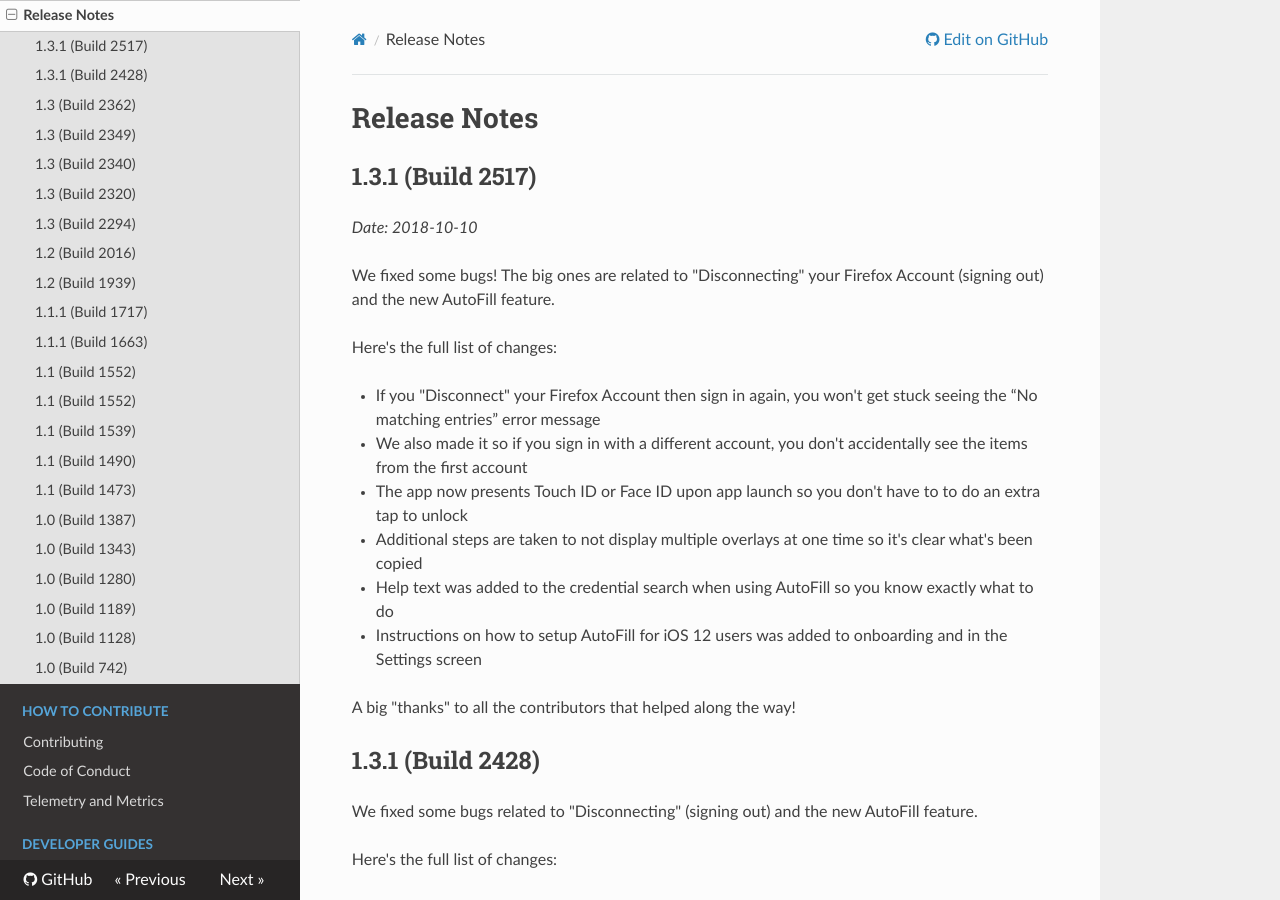
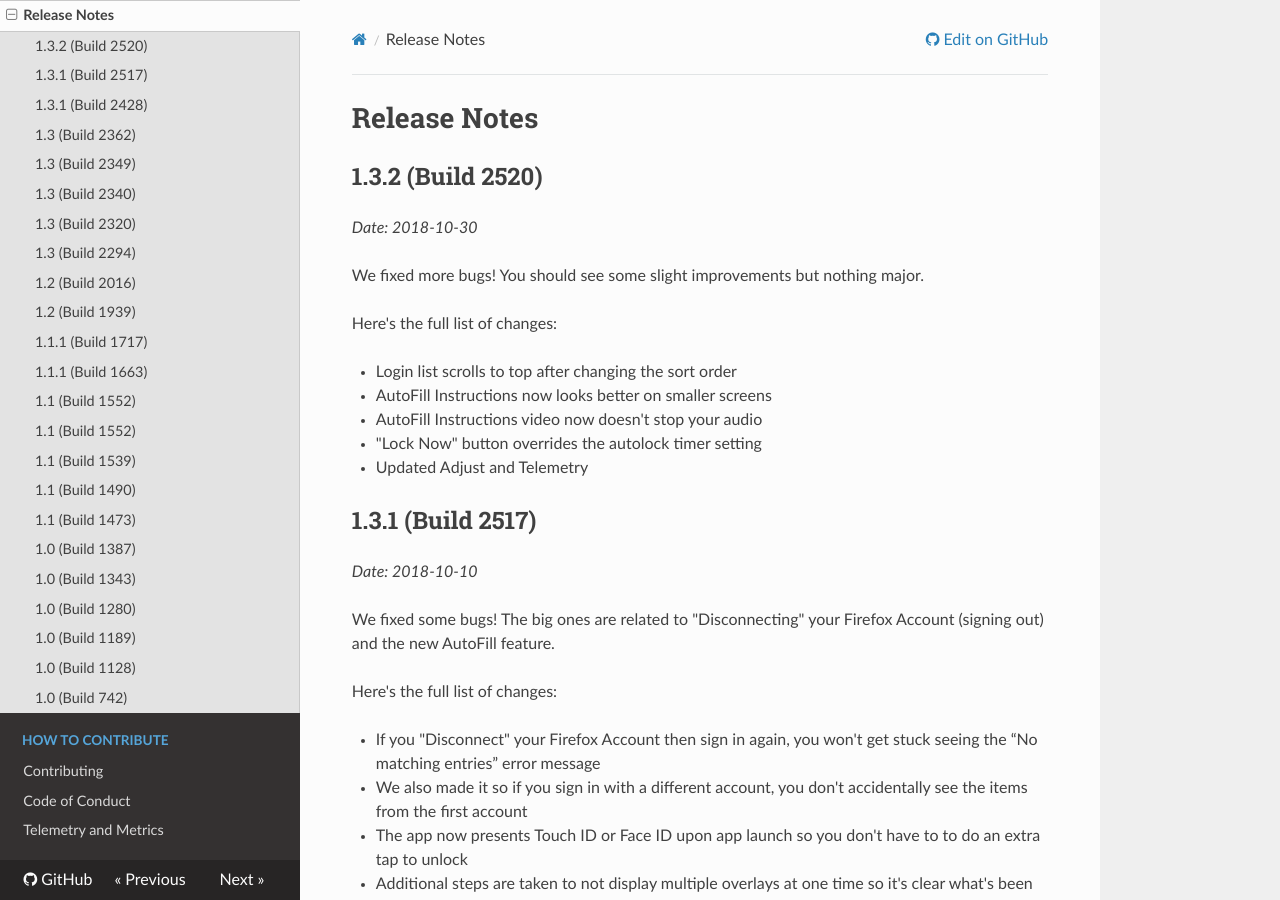
Before and after one commit to mozilla-lockwise/lockwise-ios, an MkDocs documentation site: the page built from docs/release-notes.md, in a window 1280 px wide and 900 px high. Built offline with MkDocs 1.6.1, drawn with Linux system fonts in a browser that asks for light colours; nearby versions of some CDN libraries.

Commit message:
Add v1.3.2 release notes (#791)
* Add v1.3.2 release notes

* minor nits

caps on AutoFill, attempt to focus on user value

```diff
--- a/docs/release-notes.md
+++ b/docs/release-notes.md
@@ -1,4 +1,19 @@
 # Release Notes
+
+## 1.3.2 (Build 2520)
+
+_Date: 2018-10-30_
+
+We fixed more bugs! You should see some slight improvements but nothing major.
+
+Here's the full list of changes:
+
+- Login list scrolls to top after changing the sort order
+- AutoFill Instructions now looks better on smaller screens
+- AutoFill Instructions video now doesn't stop your audio
+- "Lock Now" button overrides the autolock timer setting
+- Updated Adjust and Telemetry
+
 
 ## 1.3.1 (Build 2517)
 
```
